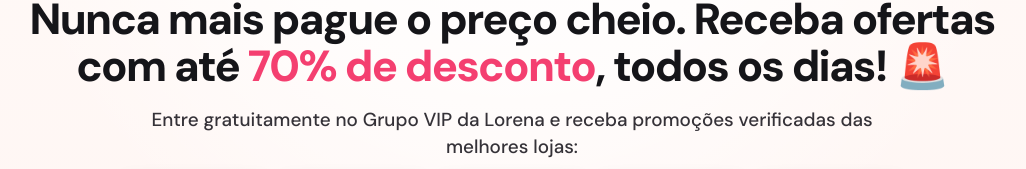
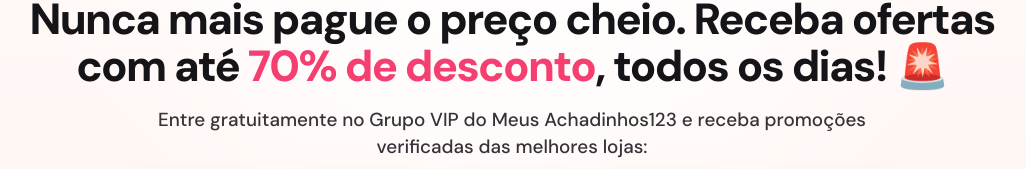
Before and after one commit to elisbella16-ctrl/Achadinhos123, a plain HTML site: page index.html in a window 1280 px wide. Shown: the part 202-371 px from the top of the page, without its empty margins (128-1154 px from the left). Drawn offline with Linux system fonts and the light colour scheme.

Commit message:
Update title and description for index.html

```diff
--- a/index.html
+++ b/index.html
@@ -5,7 +5,7 @@
   <meta name="viewport" content="width=device-width, initial-scale=1">
   <meta name="theme-color" content="#fff8f5">
   <meta name="description" content="Entre gratuitamente no Grupo VIP do Meus Achadinhos123 e receba ofertas com até 70% de desconto todos os dias.">
-  <title>Lorena Achadinhos | Grupo de Promoções</title>
+  <title>Meus achadinhos123 | Grupo de Promoções</title>
   <link rel="icon" type="image/png" href="favicon.png">
   <link rel="preconnect" href="https://fonts.googleapis.com">
   <link rel="preconnect" href="https://fonts.gstatic.com" crossorigin>
@@ -40,7 +40,7 @@ src="https://www.facebook.com/tr?id=1025775636705847&ev=PageView&noscript=1"
       </h1>
 
       <p class="description">
-        Entre gratuitamente no Grupo VIP da Lorena e receba promoções verificadas das melhores lojas:
+        Entre gratuitamente no Grupo VIP do Meus Achadinhos123 e receba promoções verificadas das melhores lojas:
       </p>
 
       <div class="stores" aria-label="Lojas com promoções">
```
